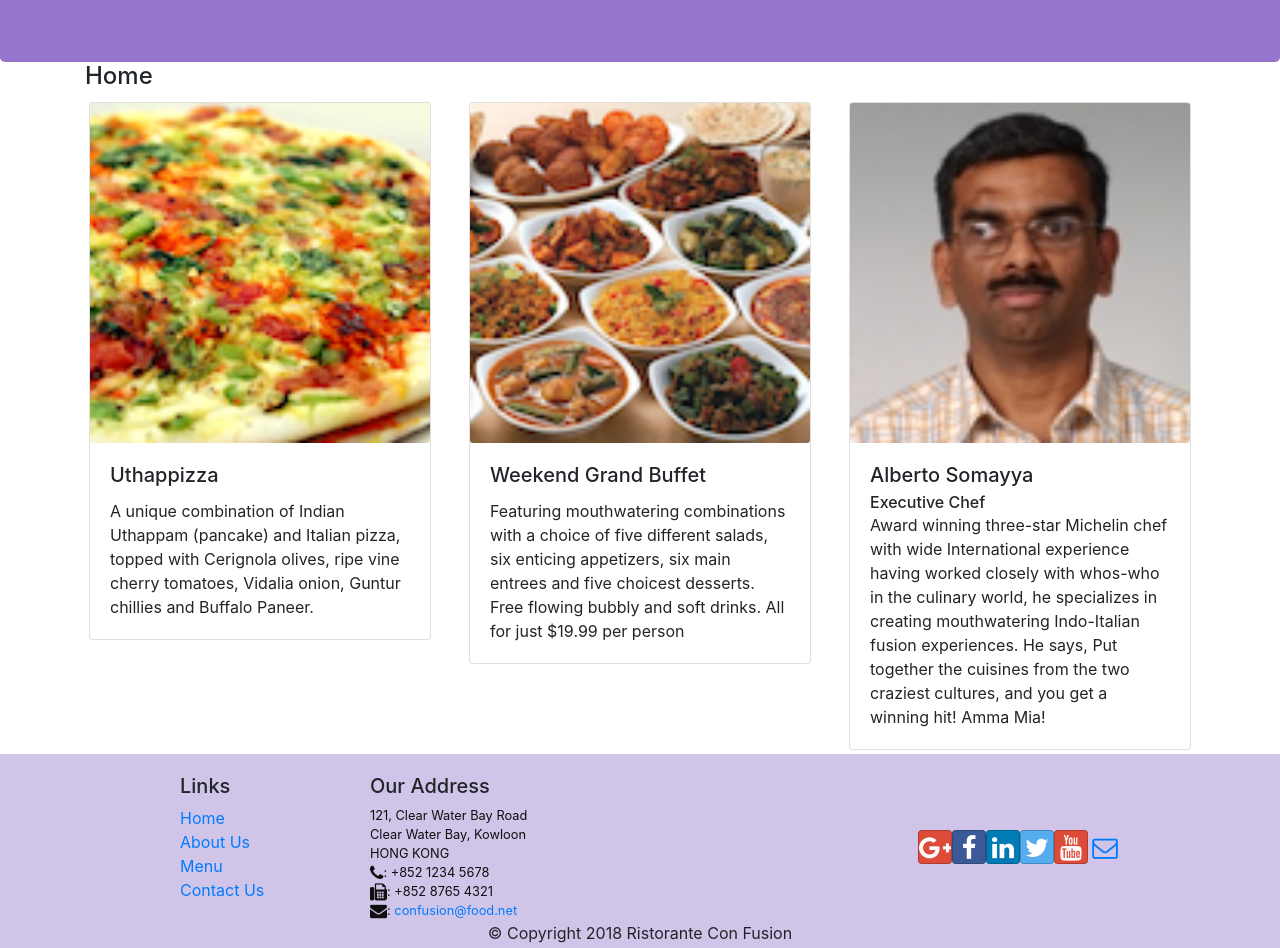
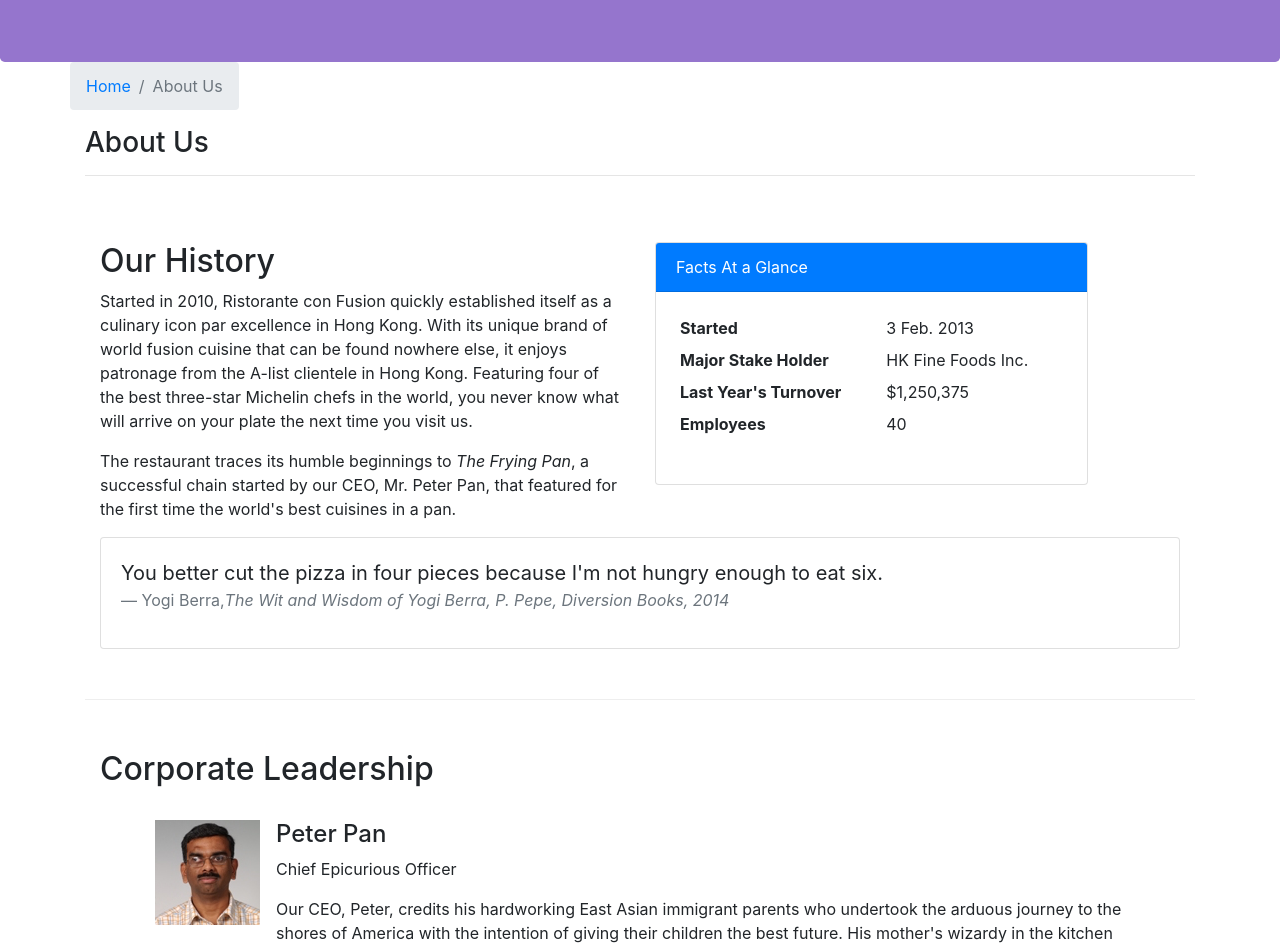
Before and after one commit to zorgonide/ReactJs-Restaurant-Website, a React (Create React App) app: page /aboutus in a window 1280 px wide. Before the commit this address led to /home. Shown: the part 280-1228 px from the top of the page. Built offline with nearby package versions, Linux system fonts and the light colour scheme.

Commit message:
Assignment 2

```diff
--- /dev/null
+++ b/src/components/AboutComponent.js
@@ -0,0 +1,91 @@
+import React from 'react';
+import { Breadcrumb, BreadcrumbItem, Card, CardBody, CardHeader, Media } from 'reactstrap';
+import { Link } from 'react-router-dom';
+
+function About(props) {
+
+    const leaders = props.leaders.map((leader) => {
+        return (
+            // <p>Leader {leader.name}</p>
+            <div key={leader.id} className="col-md-12 mt-4">
+                <Media >
+                    <Media left bottom>
+                        <Media object src = {leader.image} alt = {leader.name} />
+                    </Media>
+                    <Media body className="ml-3">
+                        <Media heading>
+                            {leader.name}
+                        </Media>
+                            <p>{leader.designation}</p>
+                            <p>{leader.description}</p>
+                    </Media>
+                </Media>
+            </div>
+        );
+    });
+
+    return(
+        <div className="container">
+            <div className="row">
+                <Breadcrumb>
+                    <BreadcrumbItem><Link to="/home">Home</Link></BreadcrumbItem>
+                    <BreadcrumbItem active>About Us</BreadcrumbItem>
+                </Breadcrumb>
+                <div className="col-12">
+                    <h3>About Us</h3>
+                    <hr />
+                </div>
+            </div>
+            <div className="row row-content">
+                <div className="col-12 col-md-6">
+                    <h2>Our History</h2>
+                    <p>Started in 2010, Ristorante con Fusion quickly established itself as a culinary icon par excellence in Hong Kong. With its unique brand of world fusion cuisine that can be found nowhere else, it enjoys patronage from the A-list clientele in Hong Kong.  Featuring four of the best three-star Michelin chefs in the world, you never know what will arrive on your plate the next time you visit us.</p>
+                    <p>The restaurant traces its humble beginnings to <em>The Frying Pan</em>, a successful chain started by our CEO, Mr. Peter Pan, that featured for the first time the world's best cuisines in a pan.</p>
+                </div>
+                <div className="col-12 col-md-5">
+                    <Card>
+                        <CardHeader className="bg-primary text-white">Facts At a Glance</CardHeader>
+                        <CardBody>
+                            <dl className="row p-1">
+                                <dt className="col-6">Started</dt>
+                                <dd className="col-6">3 Feb. 2013</dd>
+                                <dt className="col-6">Major Stake Holder</dt>
+                                <dd className="col-6">HK Fine Foods Inc.</dd>
+                                <dt className="col-6">Last Year's Turnover</dt>
+                                <dd className="col-6">$1,250,375</dd>
+                                <dt className="col-6">Employees</dt>
+                                <dd className="col-6">40</dd>
+                            </dl>
+                        </CardBody>
+                    </Card>
+                </div>
+                <div className="col-12">
+                    <Card>
+                        <CardBody className="bg-faded">
+                            <blockquote className="blockquote">
+                                <p className="mb-0">You better cut the pizza in four pieces because
+                                    I'm not hungry enough to eat six.</p>
+                                <footer className="blockquote-footer">Yogi Berra,
+                                <cite title="Source Title">The Wit and Wisdom of Yogi Berra,
+                                    P. Pepe, Diversion Books, 2014</cite>
+                                </footer>
+                            </blockquote>
+                        </CardBody>
+                    </Card>
+                </div>
+            </div>
+            <div className="row row-content">
+                <div className="col-12">
+                    <h2>Corporate Leadership</h2>
+                </div>
+                <div className="col-12">
+                    <Media list>
+                        {leaders}
+                    </Media>
+                </div>
+            </div>
+        </div>
+    );
+}
+
+export default About;
--- a/src/components/ContactComponent.js
+++ b/src/components/ContactComponent.js
@@ -1,8 +1,20 @@
 import React from 'react';
+import { Breadcrumb, BreadcrumbItem } from 'reactstrap';
+import { Link } from 'react-router-dom';
 
 function Contact(props) {
     return(
         <div className="container">
+            <div className="row">
+                <Breadcrumb>
+                    <BreadcrumbItem><Link to="/home">Home</Link></BreadcrumbItem>
+                    <BreadcrumbItem active>Contact Us</BreadcrumbItem>
+                </Breadcrumb>
+                <div className="col-12">
+                    <h3>Contact Us</h3>
+                    <hr />
+                </div>
+            </div>
             <div className="row row-content">
                 <div className="col-12">
                 <h3>Location Information</h3>
--- a/src/components/DishdetailComponent.js
+++ b/src/components/DishdetailComponent.js
@@ -1,5 +1,7 @@
 import React from 'react';
-import { Card, CardImg, CardBody, CardText, CardTitle } from 'reactstrap';
+import { Card, CardImg, CardText, CardBody,
+    CardTitle, Breadcrumb, BreadcrumbItem } from 'reactstrap';
+import { Link } from 'react-router-dom';
 
 function RenderDish({dish}){
     if (dish != null) {
@@ -54,13 +56,23 @@
     if (props.dish) {
         return (
             <div className="container">
-                <br></br>
+                <div className="row">
+                    <Breadcrumb>
+
+                        <BreadcrumbItem><Link to="/menu">Menu</Link></BreadcrumbItem>
+                        <BreadcrumbItem active>{props.dish.name}</BreadcrumbItem>
+                    </Breadcrumb>
+                    <div className="col-12">
+                        <h3>{props.dish.name}</h3>
+                        <hr />
+                    </div>
+                </div>
                 <div className="row">
                     <div className="col-12 col-md-5 m-1">
                         <RenderDish dish={props.dish} />
                     </div>
                     <div className="col-12 col-md-5 m-1">
-                        <RenderComments comments={props.dish.comments} />
+                        <RenderComments comments={props.comments} />
                     </div>
                 </div>
             </div>
--- a/src/components/HomeComponent.js
+++ b/src/components/HomeComponent.js
@@ -17,7 +17,10 @@
 function Home(props) {
     return(
       <div className="container">
-        <h4>Home</h4>
+        <div className="col-12">
+            <h3>Home</h3>
+            <hr />
+        </div>
         <div className="row align-items-start">
           <div className="col-12 col-md m-1">
             <RenderCard item={props.dish} />
--- a/src/components/MainComponent.js
+++ b/src/components/MainComponent.js
@@ -1,7 +1,7 @@
 import React, { Component } from 'react';
-// import { Navbar, NavbarBrand } from 'reactstrap';
 import Menu from './MenuComponent';
-// import DishDetail from './DishdetailComponent';
+import About from './AboutComponent';
+import DishDetail from './DishdetailComponent';
 import { DISHES } from '../shared/dishes';
 import Header from './HeaderComponent';
 import Footer from './FooterComponent';
@@ -24,6 +24,11 @@
     };
   }
 
+  onDishSelect(dishId) {
+    this.setState({ selectedDish: dishId });
+}
+
+
   render() {
     const HomePage = () => {
       return(
@@ -34,18 +39,26 @@
           />
       );
     }
+    const DishWithId = ({match}) => {
+      return(
+          <DishDetail dish={this.state.dishes.filter((dish) => dish.id === parseInt(match.params.dishId,10))[0]}
+            comments={this.state.comments.filter((comment) => comment.dishId === parseInt(match.params.dishId,10))} />
+      );
+    };
+
+
     return (
       <div>
         <Header />
         <Switch>
               <Route path='/home' component={HomePage} />
-              <Route exact path='/menu' component={() => <Menu dishes={this.state.dishes} />} />
+              <Route exact path="/menu" component={()  => <Menu dishes={this.state.dishes} />} />
+              <Route path='/menu/:dishId' component={DishWithId} />
               <Route exact path='/contactus' component={Contact} />} />
+              <Route path='/aboutus' component={ () => <About leaders = {this.state.leaders} />} />
               <Redirect to="/home" />
           </Switch>
         <Footer />
-        {/* <Menu dishes={this.state.dishes} onClick={(dishId) => this.onDishSelect(dishId)} />
-        <DishDetail dish={this.state.dishes.filter((dish) => dish.id === this.state.selectedDish)[0]} /> */}
       </div>
     );
   }
--- a/src/components/MenuComponent.js
+++ b/src/components/MenuComponent.js
@@ -1,14 +1,17 @@
 import React from 'react';
-import { Card, CardImg, CardImgOverlay, CardTitle } from 'reactstrap';
+import { Card, CardImg, CardImgOverlay,
+    CardTitle, Breadcrumb, BreadcrumbItem } from 'reactstrap';
+import { Link } from 'react-router-dom';
 
-
-function RenderMenuItem ({dish, onClick}) {
+function RenderMenuItem ({dish}) {
     return(
-        <Card key={dish.id} onClick={() => onClick(dish.id)}>
+        <Card>
+            <Link to = {`/menu/${dish.id}`}>
                 <CardImg width="100" src={dish.image} alt={dish.name} />
                 <CardImgOverlay>
                     <CardTitle>{dish.name}</CardTitle>
                 </CardImgOverlay>
+            </Link>
         </Card>
     );
 }
@@ -18,12 +21,22 @@
         return (
             <div className="col-12 col-md-5 m-1"  key={dish.id}>
                     <br></br>
-                    <RenderMenuItem dish={dish} onClick={props.onClick} />
+                    <RenderMenuItem dish={dish} />
             </div>
         )
     });
     return (
         <div className="container">
+            <div className="row">
+                <Breadcrumb>
+                    <BreadcrumbItem><Link to="/home">Home</Link></BreadcrumbItem>
+                    <BreadcrumbItem active>Menu</BreadcrumbItem>
+                </Breadcrumb>
+                <div className="col-12">
+                    <h3>Menu</h3>
+                    <hr />
+                </div>
+            </div>
             <div className="row">
                 {menu}
             </div>
```
Lines whose indentation alone changed are shown as unchanged.
